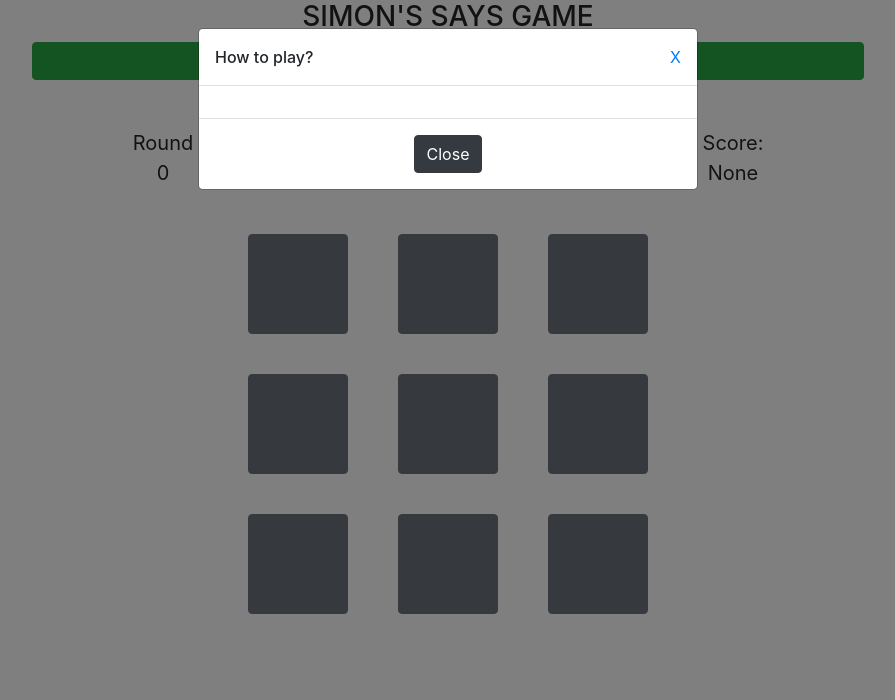
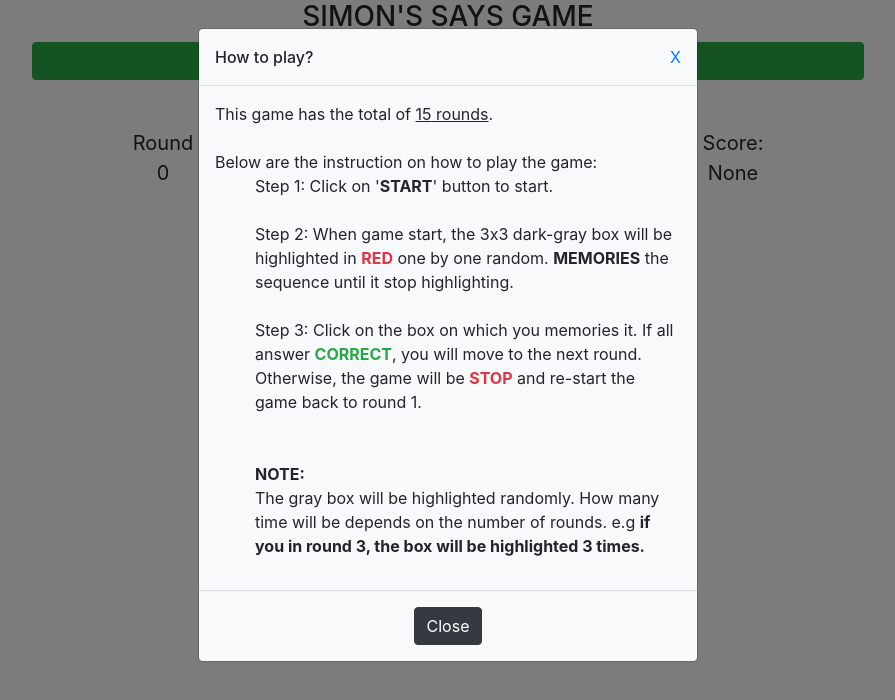
Before and after one commit to khalisfidaiy/simons-says, a plain HTML site: page index.html in a window 1280 px wide. Both pictures are taken after a click on the link "How to play?". Shown: the whole page, without its empty margins (192-1087 px from the left). Drawn offline with nearby package versions, Linux system fonts and the light colour scheme.

Commit message:
add instruction detail & change in color layout

```diff
--- a/index.html
+++ b/index.html
@@ -9,14 +9,11 @@
 <script src="https://cdnjs.cloudflare.com/ajax/libs/popper.js/1.16.0/umd/popper.min.js"></script>
 <script src="https://maxcdn.bootstrapcdn.com/bootstrap/4.5.2/js/bootstrap.min.js"></script>
 
-<!-- link to simon-says.js -->
-<script type="text/javascript" src="simons-says.js"></script>
-
 <!-- link to simon-says.css -->
 <link rel="stylesheet" href="simons-says.css" />
 </head>
 
-<body>
+<body class="bg-light">
 
 <div class="container text-center"><!-- MENU container -->
 <h3>SIMON'S SAYS GAME</h3>
@@ -24,10 +21,10 @@
 <a class="mx-auto" data-toggle="modal" data-target="#instruction" href="#instruction">How to play?</a>
     <div class="row">
         <div class="col-sm-6">
-            <span>Round<br><a id="roundnum">0</a></span>
+            <span class="info-section">Round<br><a id="roundnum">0</a></span>
         </div>
         <div class="col-sm-6">
-            <span>Score:<br><a id="result">None</a></span>
+            <span class="info-section">Score:<br><a id="result">None</a></span>
         </div>
     </div>
 </div>
@@ -36,7 +33,7 @@
 <div class="container pt-3"><!-- open BOX container -->
     <div class="row">
         <div class="col-sm-12 d-flex justify-content-center"><!-- Open col-sm-12 -->
-            <div class="grid-container"><!-- open grid-container-->
+            <div class="grid-container border"><!-- open grid-container-->
 
                 <div class="grid-item d-flex justify-content-center">
                 <div  id="qb_0" class="btn btn-secondary btn-hover btn-disable" onclick="answer_select(0)"></div>
@@ -78,14 +75,21 @@
 <!-- Instruction Modal -->
 <div class="modal fade" id="instruction" tabindex="-1" aria-labelledby="instructionlabel" aria-hidden="true">
     <div class="modal-dialog">
-        <div class="modal-content">
+        <div class="modal-content bg-light">
             <div class="modal-header">
                 <h6 class="modal-title" id="instructionlabel">How to play?</h6>
                 <a class="btn-close" data-dismiss="modal" aria-label="Close" href="#">X</a>
             </div>
 
             <div class="modal-body">
-
+                This game has the total of <u><a id="no_of_round">?</a> rounds</u>.<br><br>
+                Below are the instruction on how to play the game:
+                <ul style="list-style-type: none;">
+                    <li>Step 1: Click on '<span class="font-weight-bold">START</span>' button to start.</li><br>
+                    <li>Step 2: When game start, the 3x3 dark-gray box will be highlighted in <span class="text-danger font-weight-bold">RED</span> one by one random. <span class="font-weight-bold">MEMORIES</span> the sequence until it stop highlighting.</li><br>
+                    <li>Step 3: Click on the box on which you memories it. If all answer <span class="text-success font-weight-bold">CORRECT</span>, you will move to the next round. Otherwise, the game will be <span class="text-danger font-weight-bold">STOP</span> and re-start the game back to round 1.</li><br><br>
+                    <li><a style="font-weight: bolder;">NOTE:</a><br>The gray box will be highlighted randomly. How many time will be depends on the number of rounds. e.g <span class="font-weight-bold">if you in round 3, the box will be highlighted 3 times.</span></li>
+                </ul>
             </div>
 
             <div class="modal-footer d-flex justify-content-center">
@@ -94,6 +98,10 @@
         </div>
     </div>
 </div>
+
+
+<!-- link to simon-says.js -->
+<script type="text/javascript" src="simons-says.js"></script>
 </body>
 
 </html>
--- a/simons-says.css
+++ b/simons-says.css
@@ -1,4 +1,4 @@
-span {
+.info-section {
   font-size: 20px;;
 }
 
--- a/simons-says.js
+++ b/simons-says.js
@@ -1,10 +1,12 @@
 //global variable
-const round_num = 5;// to set how many rounds to play
+const round_num = 15;// to set how many rounds to play
 let q_box = [];// question box, value set by simon_says()
 let a_box = [];// answer box, value set by answer_select()
 let index = 0;// for locating the question & answer
 let startGame = false; //boolean to set condition
 let set_hover = true;
+
+document.getElementById("no_of_round").innerText = round_num;
 
 //function to start the game
 function start_game() {
```
